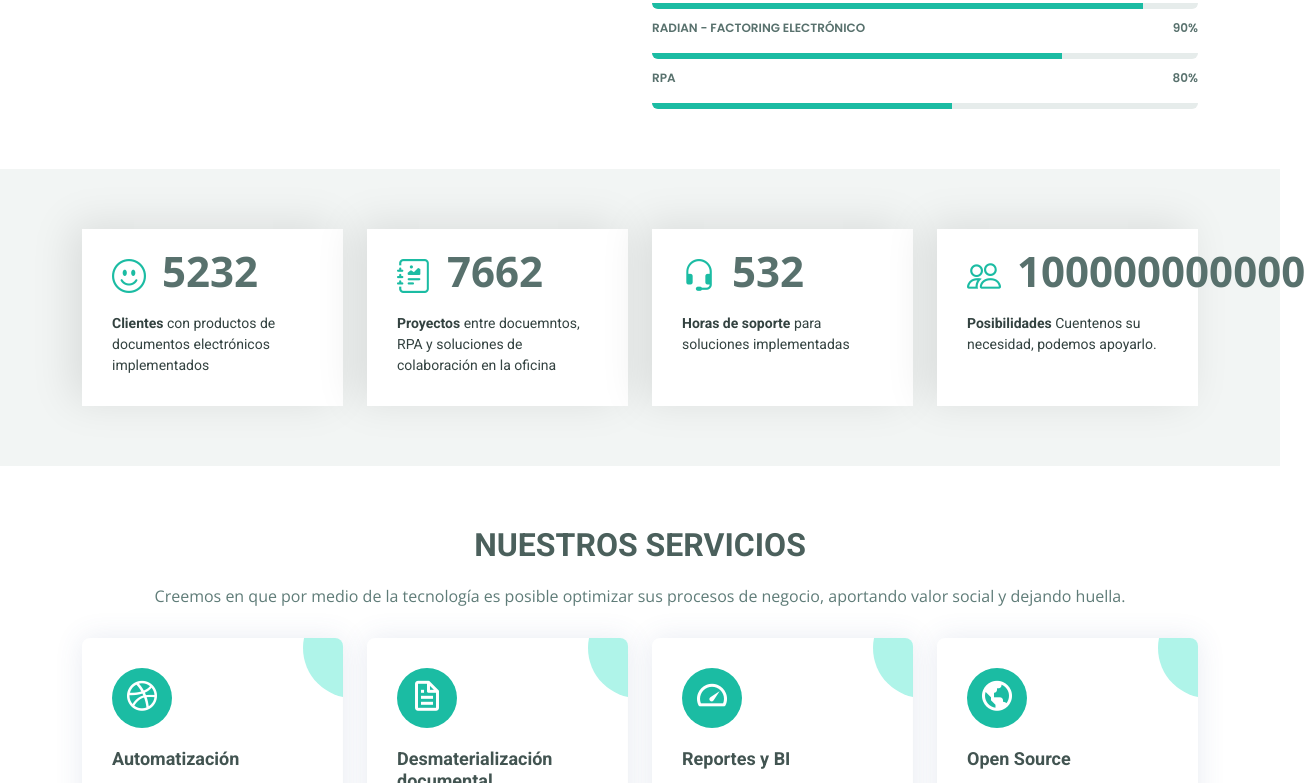
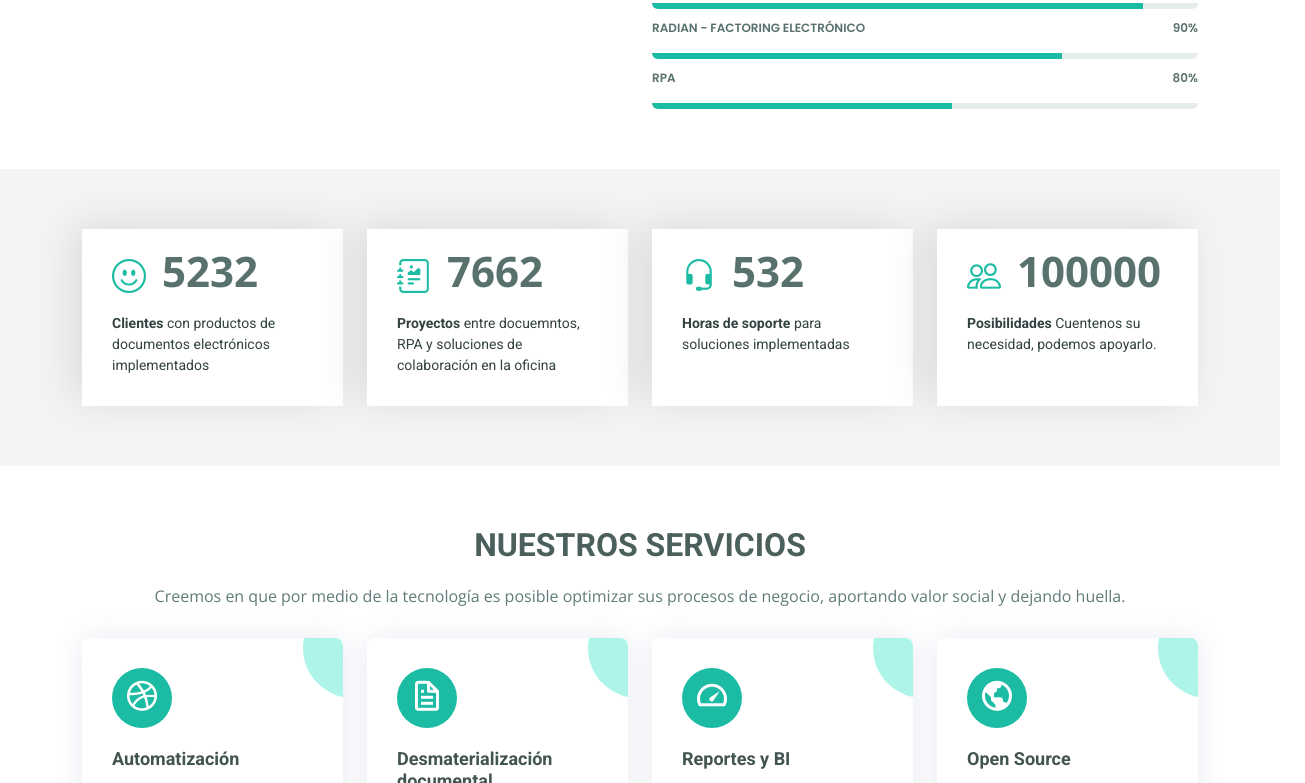
Before and after one commit to aalmonacid/aalmonacid..github.io, a plain HTML site: page index.html in a window 1280 px wide. Shown: the part 1519-2302 px from the top of the page, 1305 px wide, since content can reach past the window. Drawn offline with nearby package versions, Linux system fonts and the light colour scheme.

Commit message:
Update index.html

```diff
--- a/index.html
+++ b/index.html
@@ -236,7 +236,7 @@
           <div class="col-lg-3 col-md-6 d-md-flex align-items-md-stretch">
             <div class="count-box">
               <i class="bi bi-people"></i>
-              <span data-purecounter-start="0" data-purecounter-end="100000000000" data-purecounter-duration="1" class="purecounter"></span>
+              <span data-purecounter-start="0" data-purecounter-end="100000" data-purecounter-duration="1" class="purecounter"></span>
               <p><strong>Posibilidades</strong> Cuentenos su necesidad, podemos apoyarlo.</p>
               <!--<a href="#">Find out more &raquo;</a>-->
             </div>
```
